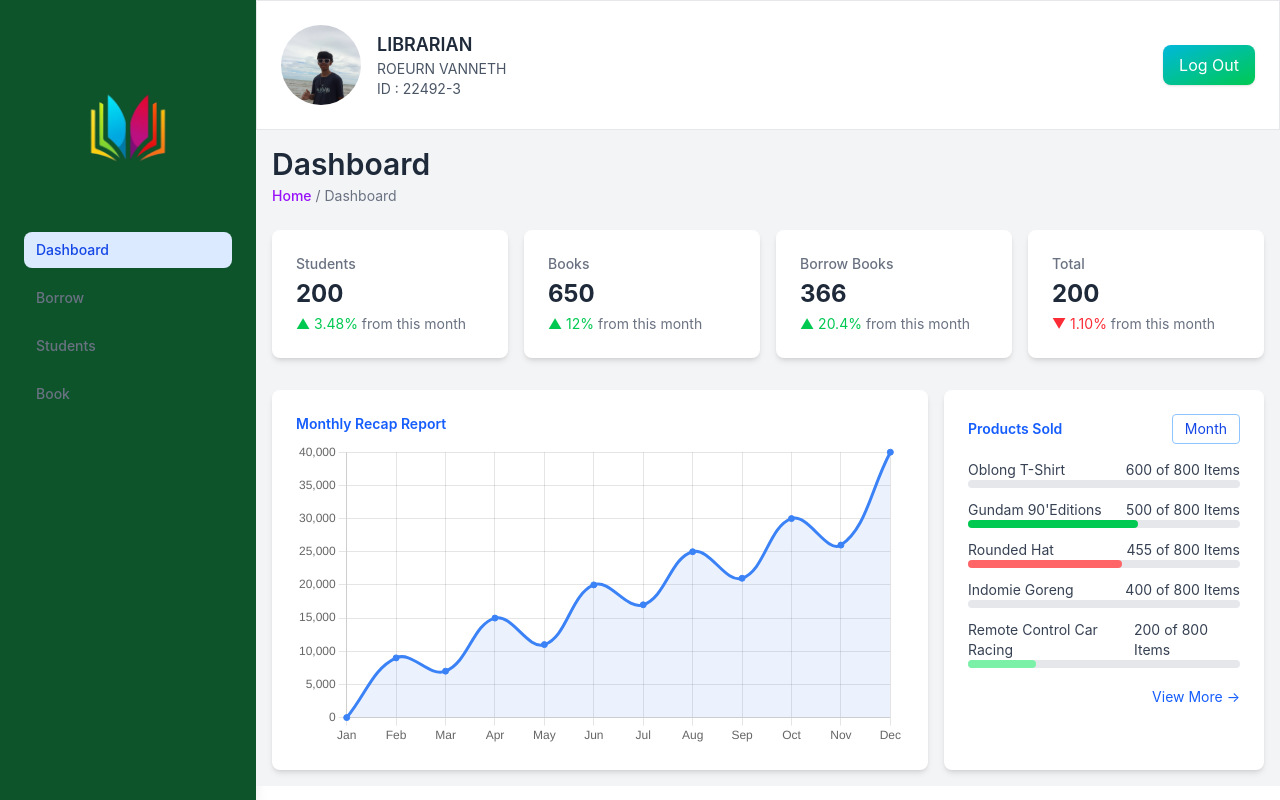
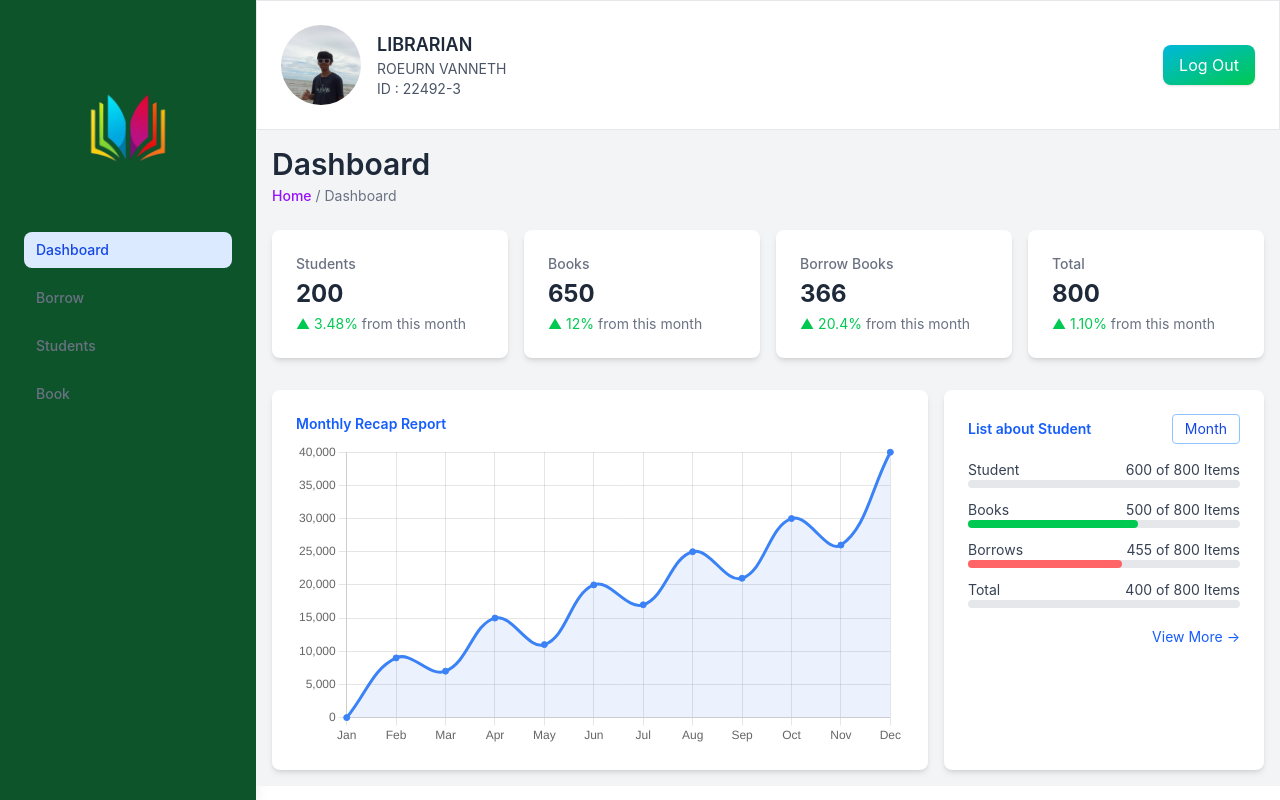
Before and after one commit to Roeurnvanneth/Project-LMS, a Vue app: page /dashboard in a window 1280 px wide. Built offline with nearby package versions, Linux system fonts and the light colour scheme.

Commit message:
update dasbord

```diff
--- a/src/views/Dashboard.vue
+++ b/src/views/Dashboard.vue
@@ -4,8 +4,6 @@ import MonthlyChart from '../components/MonthlyChart.vue'
 
 <template>
   <div class="min-h-screen bg-gray-100 p-4">
-
-    <!-- Header -->
     <div class="mb-6">
       <h1 class="text-3xl font-semibold text-gray-800">Dashboard</h1>
       <p class="text-sm text-gray-500 mt-1">
@@ -13,7 +11,7 @@ import MonthlyChart from '../components/MonthlyChart.vue'
       </p>
     </div>
 
-    <!-- Summary Cards -->
+
     <div class="grid grid-cols-1 sm:grid-cols-2 lg:grid-cols-4 gap-4 mb-8">
       <div class="bg-white p-6 rounded-lg shadow-md">
         <h2 class="text-sm text-gray-500 font-medium">Students</h2>
@@ -35,40 +33,40 @@ import MonthlyChart from '../components/MonthlyChart.vue'
 
       <div class="bg-white p-6 rounded-lg shadow-md">
         <h2 class="text-sm text-gray-500 font-medium">Total</h2>
-        <p class="text-2xl font-bold text-gray-800 mt-1">200</p>
-        <p class="text-red-500 text-sm mt-1">▼ 1.10% <span class="text-gray-500">from this month</span></p>
+        <p class="text-2xl font-bold text-gray-800 mt-1">800</p>
+        <p class="text-green-500 text-sm mt-1">▲ 1.10% <span class="text-gray-500">from this month</span></p>
       </div>
     </div>
 
-    <!-- Chart & Product Sales -->
+
     <div class="grid grid-cols-1 lg:grid-cols-3 gap-4">
-      <!-- Chart -->
+
       <div class="bg-white p-6 rounded-lg shadow-md col-span-2">
         <h2 class="text-blue-600 font-semibold text-sm mb-2">Monthly Recap Report</h2>
         <MonthlyChart />
       </div>
 
-      <!-- Product List -->
+
       <div class="bg-white p-6 rounded-lg shadow-md">
         <div class="flex items-center justify-between mb-4">
-          <h2 class="text-blue-600 font-semibold text-sm">Products Sold</h2>
+          <h2 class="text-blue-600 font-semibold text-sm">List about Student</h2>
           <button class="text-sm px-3 py-1 border rounded text-blue-700 border-blue-300">Month</button>
         </div>
 
         <div class="space-y-3 text-sm text-gray-700">
           <div>
             <p class="flex justify-between">
-              <span>Oblong T-Shirt</span>
+              <span>Student</span>
               <span>600 of 800 Items</span>
             </p>
             <div class="h-2 bg-gray-200 rounded">
-              <div class="h-full bg-orange-400 rounded" style="width: 75%"></div>
+              <div class="h-full bg-orange-400 rounded" style="width: 90%"></div>
             </div>
           </div>
 
           <div>
             <p class="flex justify-between">
-              <span>Gundam 90'Editions</span>
+              <span>Books</span>
               <span>500 of 800 Items</span>
             </p>
             <div class="h-2 bg-gray-200 rounded">
@@ -78,7 +76,7 @@ import MonthlyChart from '../components/MonthlyChart.vue'
 
           <div>
             <p class="flex justify-between">
-              <span>Rounded Hat</span>
+              <span>Borrows</span>
               <span>455 of 800 Items</span>
             </p>
             <div class="h-2 bg-gray-200 rounded">
@@ -88,7 +86,7 @@ import MonthlyChart from '../components/MonthlyChart.vue'
 
           <div>
             <p class="flex justify-between">
-              <span>Indomie Goreng</span>
+              <span>Total</span>
               <span>400 of 800 Items</span>
             </p>
             <div class="h-2 bg-gray-200 rounded">
@@ -96,15 +94,7 @@ import MonthlyChart from '../components/MonthlyChart.vue'
             </div>
           </div>
 
-          <div>
-            <p class="flex justify-between">
-              <span>Remote Control Car Racing</span>
-              <span>200 of 800 Items</span>
-            </p>
-            <div class="h-2 bg-gray-200 rounded">
-              <div class="h-full bg-green-300 rounded" style="width: 25%"></div>
-            </div>
-          </div>
+
         </div>
 
         <div class="mt-4 text-right">
```
